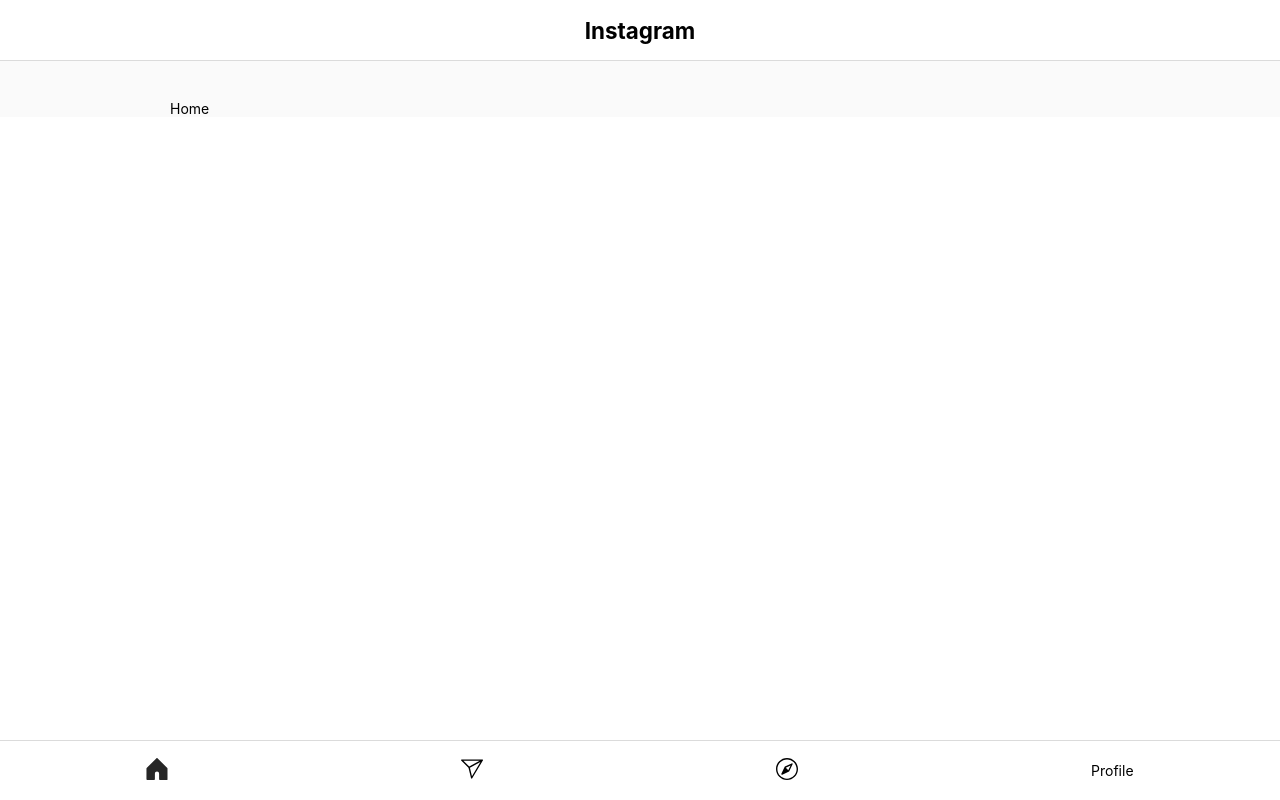
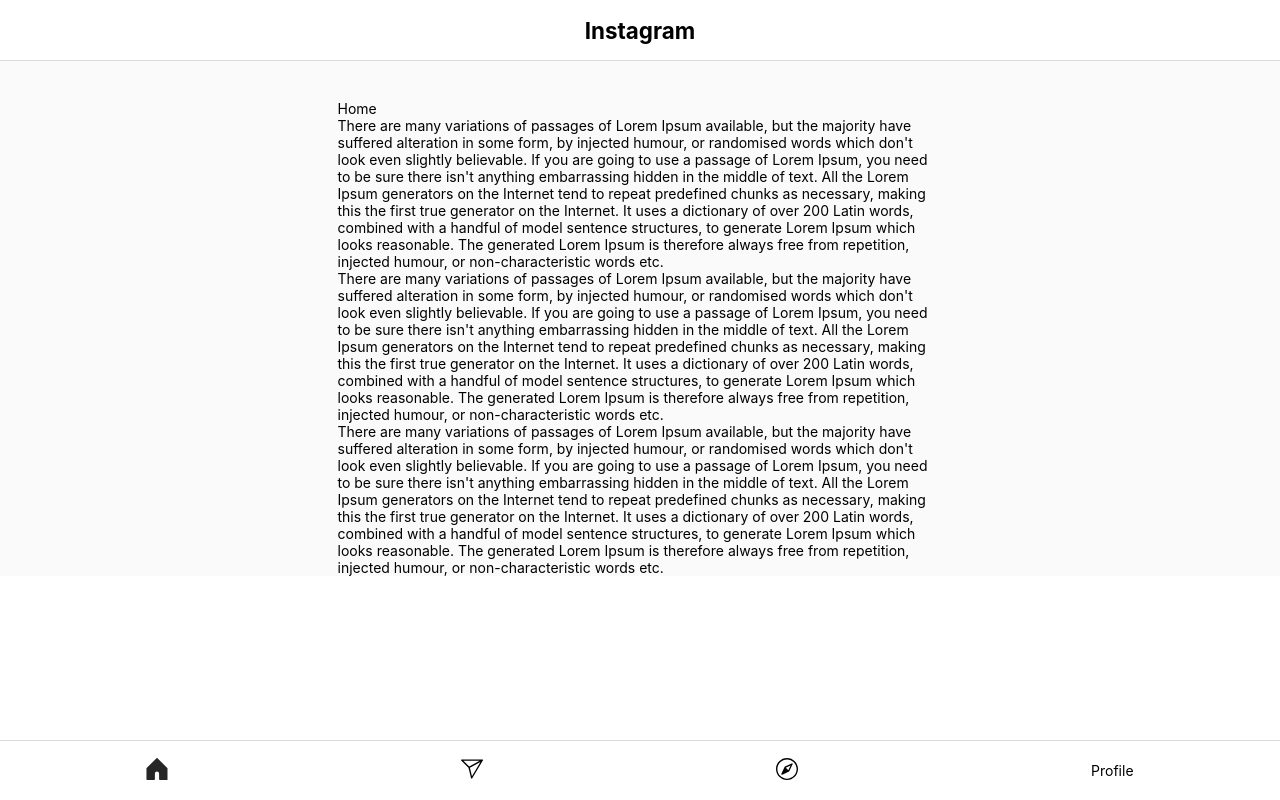
Before and after one commit to yeyisan/instagram-clone-vue, a Vue app: page / in a window 1280 px wide. Built offline with nearby package versions, Linux system fonts and the light colour scheme.

Commit message:
Create layout for home page

```diff
--- a/src/views/home/index.vue
+++ b/src/views/home/index.vue
@@ -1,6 +1,18 @@
 <template>
   <div class="home">
-    <h1>Home</h1>
+    <div class="timeline">
+      <h1>Home</h1>
+      <p>There are many variations of passages of Lorem Ipsum available, but the majority have suffered alteration in some form, by injected humour, or randomised words which don't look even slightly believable. If you are going to use a passage of Lorem Ipsum, you need to be sure there isn't anything embarrassing hidden in the middle of text. All the Lorem Ipsum generators on the Internet tend to repeat predefined chunks as necessary, making this the first true generator on the Internet. It uses a dictionary of over 200 Latin words, combined with a handful of model sentence structures, to generate Lorem Ipsum which looks reasonable. The generated Lorem Ipsum is therefore always free from repetition, injected humour, or non-characteristic words etc.</p>
+      <p>There are many variations of passages of Lorem Ipsum available, but the majority have suffered alteration in some form, by injected humour, or randomised words which don't look even slightly believable. If you are going to use a passage of Lorem Ipsum, you need to be sure there isn't anything embarrassing hidden in the middle of text. All the Lorem Ipsum generators on the Internet tend to repeat predefined chunks as necessary, making this the first true generator on the Internet. It uses a dictionary of over 200 Latin words, combined with a handful of model sentence structures, to generate Lorem Ipsum which looks reasonable. The generated Lorem Ipsum is therefore always free from repetition, injected humour, or non-characteristic words etc.</p>
+      <p>There are many variations of passages of Lorem Ipsum available, but the majority have suffered alteration in some form, by injected humour, or randomised words which don't look even slightly believable. If you are going to use a passage of Lorem Ipsum, you need to be sure there isn't anything embarrassing hidden in the middle of text. All the Lorem Ipsum generators on the Internet tend to repeat predefined chunks as necessary, making this the first true generator on the Internet. It uses a dictionary of over 200 Latin words, combined with a handful of model sentence structures, to generate Lorem Ipsum which looks reasonable. The generated Lorem Ipsum is therefore always free from repetition, injected humour, or non-characteristic words etc.</p>
+    </div>
+    <div class="sidebar">
+      <p>There are many variations of passages of Lorem Ipsum available, but the majority have suffered alteration in some form, by injected humour, or randomised words which don't look even slightly believable. If you are going to use a passage of Lorem Ipsum, you need to be sure there isn't anything embarrassing hidden in the middle of text. All the Lorem Ipsum generators on the Internet tend to repeat predefined chunks as necessary, making this the first true generator on the Internet. It uses a dictionary of over 200 Latin words, combined with a handful of model sentence structures, to generate Lorem Ipsum which looks reasonable. The generated Lorem Ipsum is therefore always free from repetition, injected humour, or non-characteristic words etc.</p>
+      <p>There are many variations of passages of Lorem Ipsum available, but the majority have suffered alteration in some form, by injected humour, or randomised words which don't look even slightly believable. If you are going to use a passage of Lorem Ipsum, you need to be sure there isn't anything embarrassing hidden in the middle of text. All the Lorem Ipsum generators on the Internet tend to repeat predefined chunks as necessary, making this the first true generator on the Internet. It uses a dictionary of over 200 Latin words, combined with a handful of model sentence structures, to generate Lorem Ipsum which looks reasonable. The generated Lorem Ipsum is therefore always free from repetition, injected humour, or non-characteristic words etc.</p>
+      <p>There are many variations of passages of Lorem Ipsum available, but the majority have suffered alteration in some form, by injected humour, or randomised words which don't look even slightly believable. If you are going to use a passage of Lorem Ipsum, you need to be sure there isn't anything embarrassing hidden in the middle of text. All the Lorem Ipsum generators on the Internet tend to repeat predefined chunks as necessary, making this the first true generator on the Internet. It uses a dictionary of over 200 Latin words, combined with a handful of model sentence structures, to generate Lorem Ipsum which looks reasonable. The generated Lorem Ipsum is therefore always free from repetition, injected humour, or non-characteristic words etc.</p>
+      <p>There are many variations of passages of Lorem Ipsum available, but the majority have suffered alteration in some form, by injected humour, or randomised words which don't look even slightly believable. If you are going to use a passage of Lorem Ipsum, you need to be sure there isn't anything embarrassing hidden in the middle of text. All the Lorem Ipsum generators on the Internet tend to repeat predefined chunks as necessary, making this the first true generator on the Internet. It uses a dictionary of over 200 Latin words, combined with a handful of model sentence structures, to generate Lorem Ipsum which looks reasonable. The generated Lorem Ipsum is therefore always free from repetition, injected humour, or non-characteristic words etc.</p>
+      <p>There are many variations of passages of Lorem Ipsum available, but the majority have suffered alteration in some form, by injected humour, or randomised words which don't look even slightly believable. If you are going to use a passage of Lorem Ipsum, you need to be sure there isn't anything embarrassing hidden in the middle of text. All the Lorem Ipsum generators on the Internet tend to repeat predefined chunks as necessary, making this the first true generator on the Internet. It uses a dictionary of over 200 Latin words, combined with a handful of model sentence structures, to generate Lorem Ipsum which looks reasonable. The generated Lorem Ipsum is therefore always free from repetition, injected humour, or non-characteristic words etc.</p>
+    </div>
   </div>
 </template>
 
@@ -11,4 +23,25 @@
 }
 </script>
 
-<style scoped></style>
+<style scoped>
+.home {
+  max-width: 605px;
+  margin-left: auto;
+  margin-right: auto;
+
+  @media (--t) {
+    max-width: none;
+    display: grid;
+    grid-template-columns: 1fr 295px;
+    grid-gap: 30px;
+  }
+}
+
+.sidebar {
+  display: none;
+
+  @media (--t) {
+    display: block;
+  }
+}
+</style>
```
